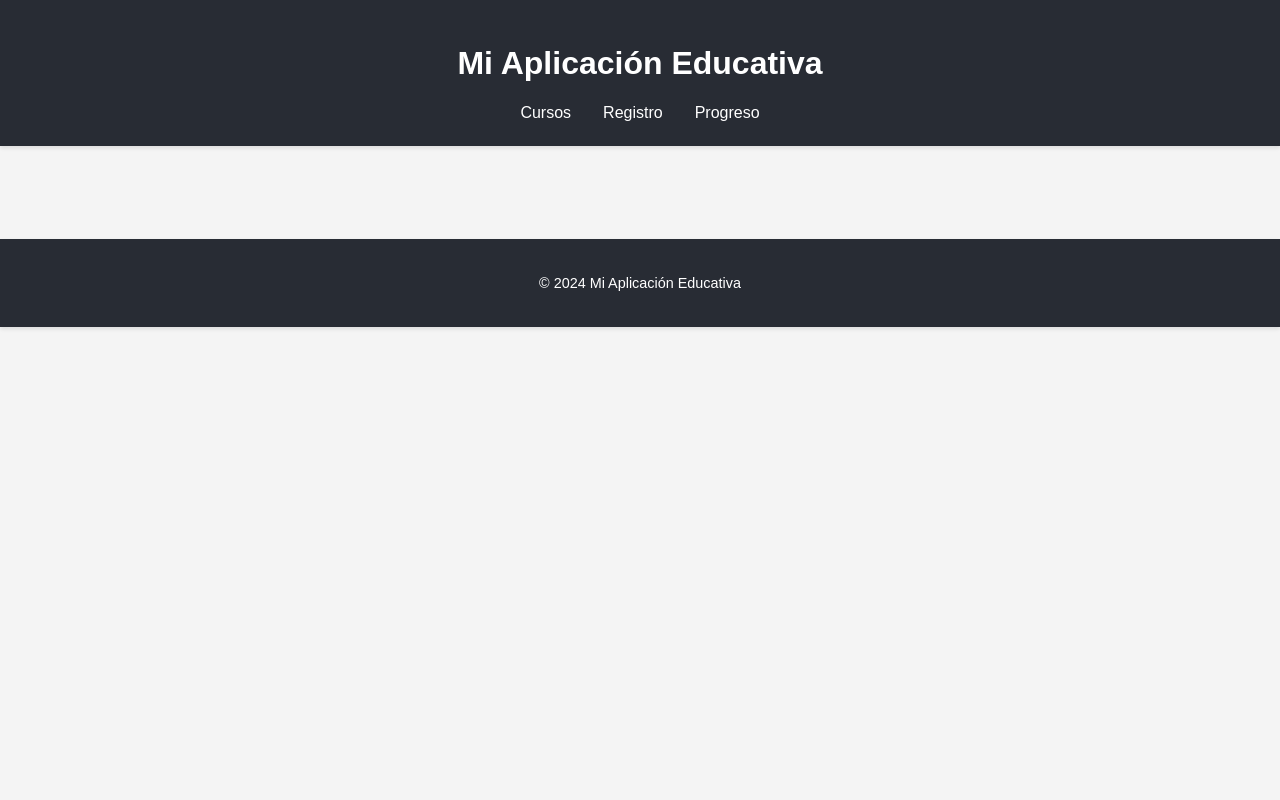
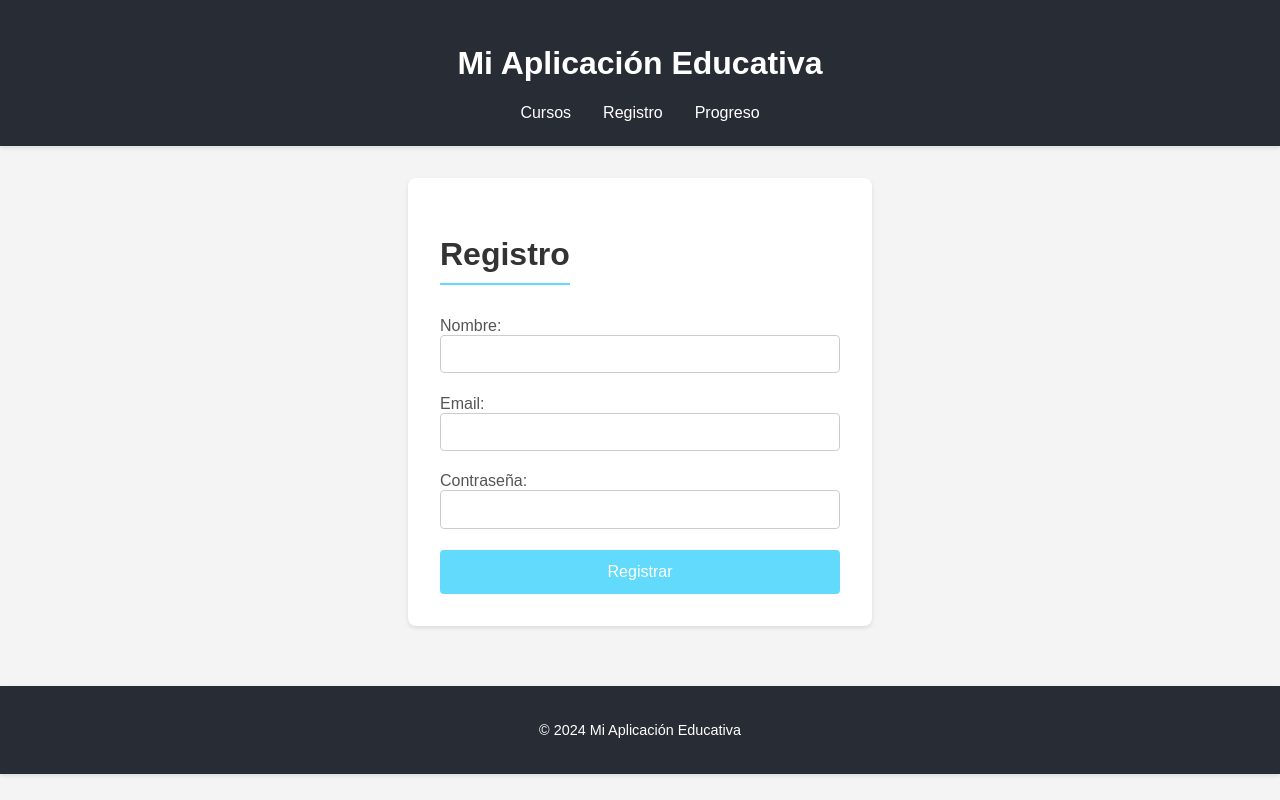
Before and after one commit to Juan-MarinC/Proyecto-DWEB, a React (Vite) app: page /registro in a window 1280 px wide. Built offline with nearby package versions, Linux system fonts and the light colour scheme.

Commit message:
Modelo de registro

```diff
--- a/src/App.jsx
+++ b/src/App.jsx
@@ -7,6 +7,7 @@ import DetalleDelCurso from './componentes/DetalleDelCurso';
 import Cuestionario from './componentes/Cuestionario';
 import RastreadorDeProgreso from './componentes/RastreadorDeProgreso';
 import { ProveedorDeCursos } from './Contextos/ContextoDeCursos';
+import Registro from './componentes/Registro'; // Importa tu componente Registro
 import './estilos/principal.css';
 
 const App = () => (
@@ -19,6 +20,9 @@ const App = () => (
           <Route path="/curso/:id" element={<DetalleDelCurso />} />
           <Route path="/cuestionario/:id" element={<Cuestionario />} />
           <Route path="/progreso" element={<RastreadorDeProgreso />} />
+                    <Route path="/registro" element={<Registro />} /> {/* Agrega esta ruta */}
+
+
         </Routes>
       </main>
       <PieDePagina />
--- a/src/componentes/Registro.jsx
+++ b/src/componentes/Registro.jsx
@@ -1,21 +1,37 @@
-import React, { useState } from "react";
+import React, { useState, useEffect } from "react";
 
 const Registro = ({ onRegistro }) => {
   const [nombre, setNombre] = useState("");
   const [email, setEmail] = useState("");
   const [password, setPassword] = useState("");
+  const [registros, setRegistros] = useState([]);
+  const [registroExitoso, setRegistroExitoso] = useState(false);
+
+  useEffect(() => {
+    const registrosGuardados = localStorage.getItem("registros");
+    if (registrosGuardados) {
+      setRegistros(JSON.parse(registrosGuardados));
+    }
+  }, []);
 
   const manejarRegistro = (e) => {
     e.preventDefault();
-    // Aquí puedes agregar la lógica para enviar los datos del formulario al backend
-    onRegistro({ nombre, email, password });
+    const nuevoRegistro = { nombre, email, password };
+    const nuevosRegistros = [...registros, nuevoRegistro];
+    setRegistros(nuevosRegistros);
+    localStorage.setItem("registros", JSON.stringify(nuevosRegistros));
     setNombre("");
     setEmail("");
     setPassword("");
+    setRegistroExitoso(true);
+    setTimeout(() => {
+      setRegistroExitoso(false);
+    }, 3000);
+    onRegistro(nuevoRegistro);
   };
 
   return (
-    <div>
+    <div className="registro-container">
       <h2>Registro</h2>
       <form onSubmit={manejarRegistro}>
         <label>
@@ -47,6 +63,7 @@ const Registro = ({ onRegistro }) => {
         </label>
         <button type="submit">Registrar</button>
       </form>
+      {registroExitoso && <div className="alert">¡Registro exitoso!</div>}
     </div>
   );
 };
--- a/src/estilos/principal.css
+++ b/src/estilos/principal.css
@@ -105,3 +105,62 @@ footer {
   margin-top: 2em;
   font-size: 0.9em;
 }
+.registro-container {
+  max-width: 400px;
+  margin: 0 auto;
+  background-color: #ffffff;
+  padding: 2em;
+  border-radius: 8px;
+  box-shadow: 0 2px 4px rgba(0, 0, 0, 0.1);
+}
+
+.registro-container h2 {
+  color: #333333;
+  font-size: 2em;
+  margin-bottom: 1em;
+  text-align: center;
+}
+
+.registro-container label {
+  display: block;
+  margin-bottom: 0.5em;
+  color: #555555;
+}
+
+.registro-container input[type="text"],
+.registro-container input[type="email"],
+.registro-container input[type="password"] {
+  width: 100%;
+  padding: 0.8em;
+  margin-bottom: 1em;
+  border: 1px solid #cccccc;
+  border-radius: 4px;
+  box-sizing: border-box;
+}
+
+.registro-container button {
+  background-color: #61dafb;
+  color: #ffffff;
+  padding: 0.8em 1.5em;
+  border: none;
+  border-radius: 4px;
+  font-size: 1em;
+  cursor: pointer;
+  transition: background-color 0.3s ease, transform 0.3s ease;
+  width: 100%;
+}
+
+.registro-container button:hover {
+  background-color: #21a1f1;
+  transform: scale(1.05);
+}
+
+/* Estilos para la alerta de registro exitoso */
+.alert {
+  background-color: #4caf50;
+  color: #ffffff;
+  padding: 0.8em 1em;
+  border-radius: 4px;
+  margin-top: 1em;
+  text-align: center;
+}
```
